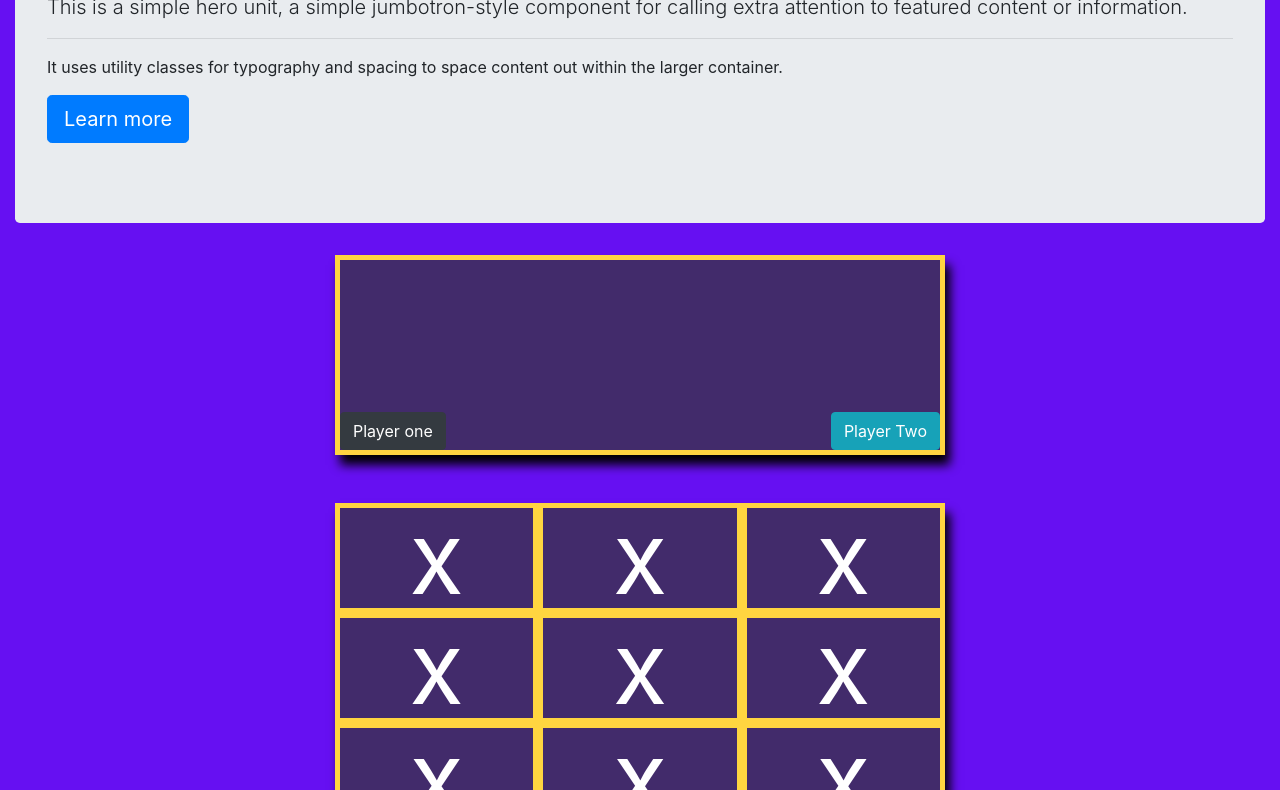
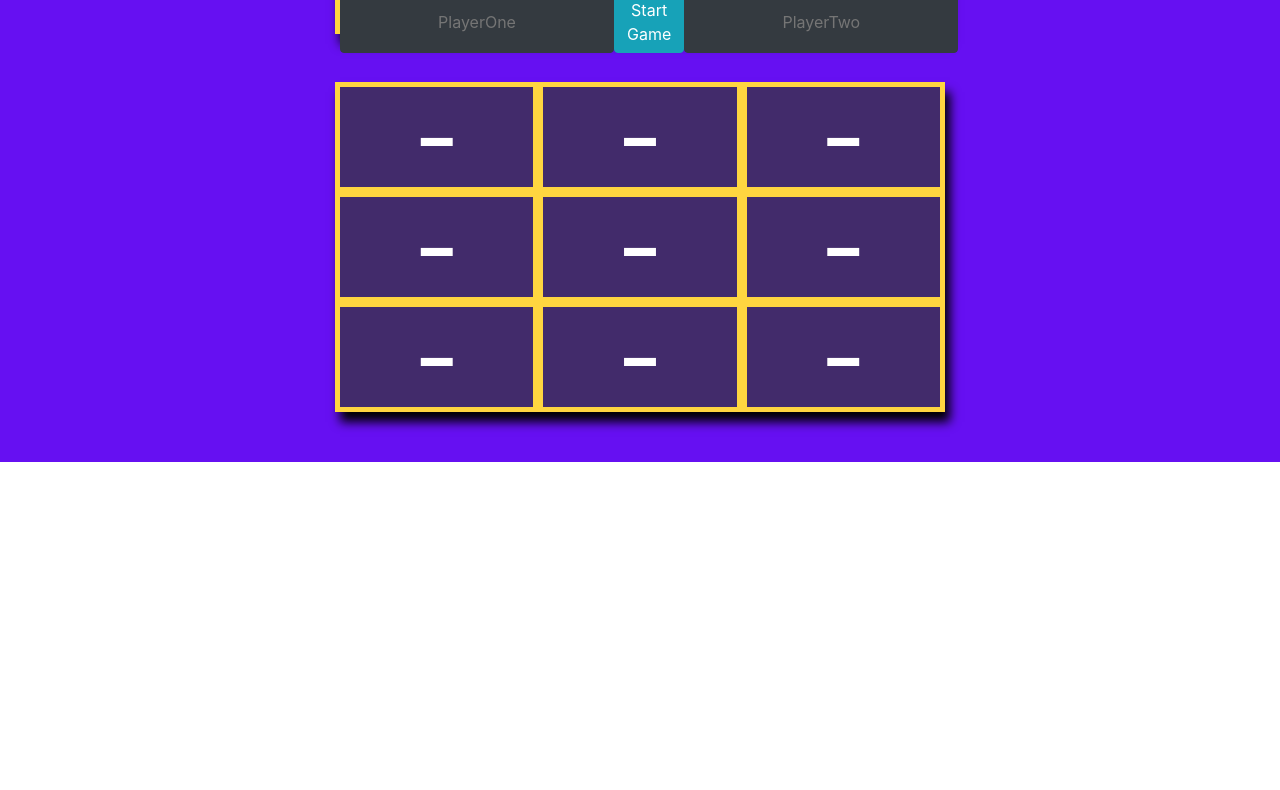
Before and after one commit to RoyNyaga/microverse_tic_tac_toe_js, a website: page src/index.html in a window 1280 px wide. Shown: the part 166-956 px from the top of the page. After the commit the page ends 800 px from the top, so only its background shows below. Drawn offline with nearby package versions, Linux system fonts and the light colour scheme.

Commit message:
added input fields in information board

```diff
--- a/src/index.html
+++ b/src/index.html
@@ -9,62 +9,47 @@
   </head>
   <body>
     <div class="container-fluid" id="over-all-wrapper">
-      <div class="jumbotron">
-        <h1 class="display-3">Hello, world!</h1>
-        <p class="lead">This is a simple hero unit, a simple jumbotron-style component for calling extra attention to featured content or information.</p>
-        <hr class="m-y-md">
-        <p>It uses utility classes for typography and spacing to space content out within the larger container.</p>
-        <p class="lead">
-          <a class="btn btn-primary btn-lg" href="#" role="button">Learn more</a>
-        </p>
-      </div>
-
       <div class="row text-white" id="boards-wrapper">
         <div class="col-md-6 col-10 d-flex flex-column mx-auto">
           <div class="boards mb-5" id="information-board">
-            <h2 class="info"></h2>
+
+            <div id="General-info" class="text-center">
+              <h1 id="main-info">General info</h1>
+              <h4 id="side-info" class="text-danger">Both players can enter their names in the fields below then click the start button to begin the game</h4>
+            </div>
+
             <div id="button-div">
-              <div class="d-flex justify-content-between">
-                <button type="button" id="playerOneButton" class="btn btn-dark player-buttons">Player one</button>
-                <button type="button" id="playerTwoButton" class="btn btn-info player-buttons">Player Two</button>
+              <div class="text-center d-flex justify-content-between">
+                <div class="player-info toggle-form">Player One</div>
+                <input type="name" id="playerOneName" class="btn btn-dark player-buttons" placeholder="PlayerOne">
+                <button type="button" id="start-button" class="btn btn-info player-buttons">Start Game</button>
+                <input type="name" id="playerTwoName" class="btn btn-dark player-buttons" placeholder="PlayerTwo">
+                <div class="player-info toggle-form">Player Two</div>
               </div>
             </div>
           </div>
 
-          <div class="toggle-form" id="form-div">
-            <form class="form-inline mb-5 bg-danger">
-              <div class="form-group bg-danger">
-                <input type="text" class="form-control" name="exampleInputName2" id="name-input-field" placeholder="Enter Your Name">
-              </div>
-              <button type="submit" class="btn btn-primary" id="save-button">Save</button>
-            </form>
-          </div>
-
-          <div class="boards">
+          <div id ="game-board" class="boards">
             <div class="game-rows border-b d-flex ">
-              <div class="col border-r">x</div>
-              <div class="col border-r">x</div>
-              <div class="col">x</div>
+              <div class="col border-r">-</div>
+              <div class="col border-r">-</div>
+              <div class="col">-</div>
             </div>
             <div class="game-rows border-b d-flex">
-              <div class="col border-r">x</div>
-              <div class="col border-r">x</div>
-              <div class="col">x</div>
+              <div class="col border-r">-</div>
+              <div class="col border-r">-</div>
+              <div class="col">-</div>
             </div>
             <div class="game-rows d-flex">
-              <div class="col border-r">x</div>
-              <div class="col border-r">x</div>
-              <div class="col">x</div>
+              <div class="col border-r">-</div>
+              <div class="col border-r">-</div>
+              <div class="col">-</div>
             </div>
           </div>
         </div>
       </div>
-
     </div>
-
-
-
-
+  </div>
     <script src="script.js"></script>
   </body>
 </html>
```
